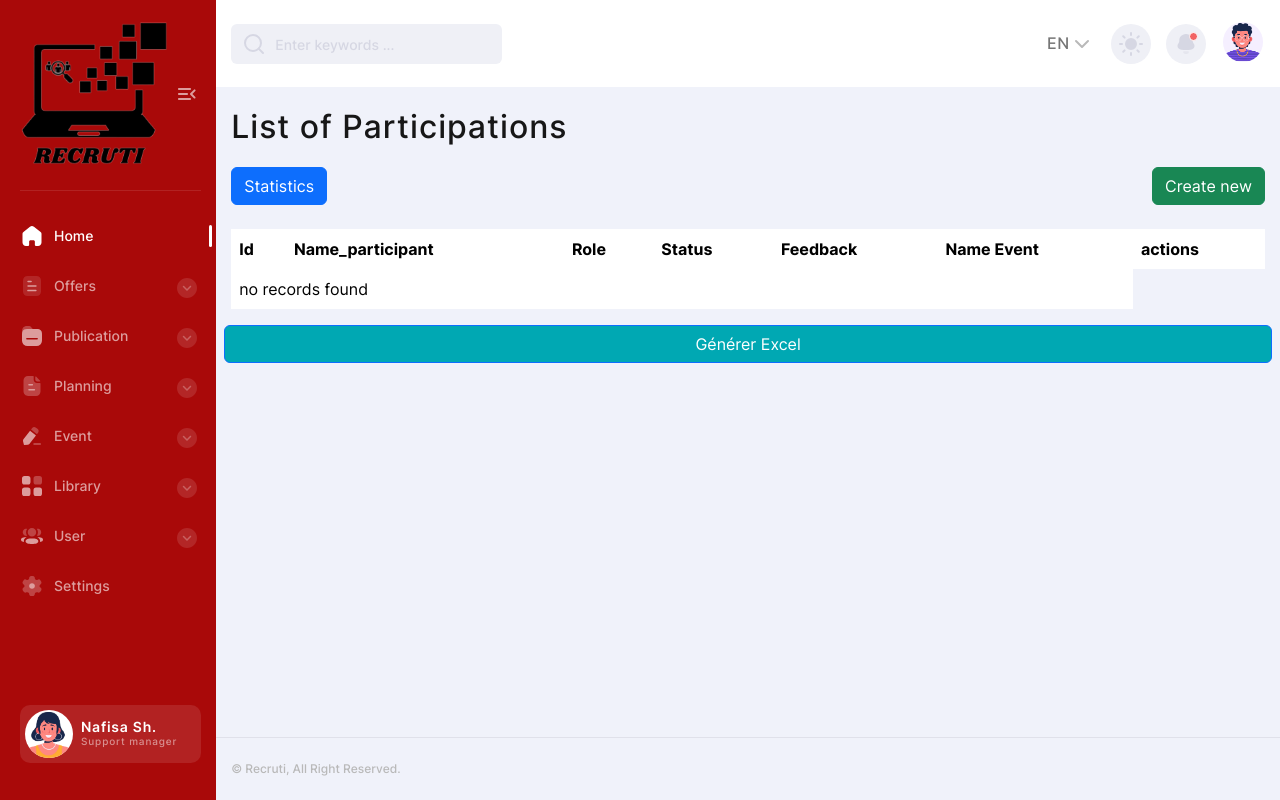
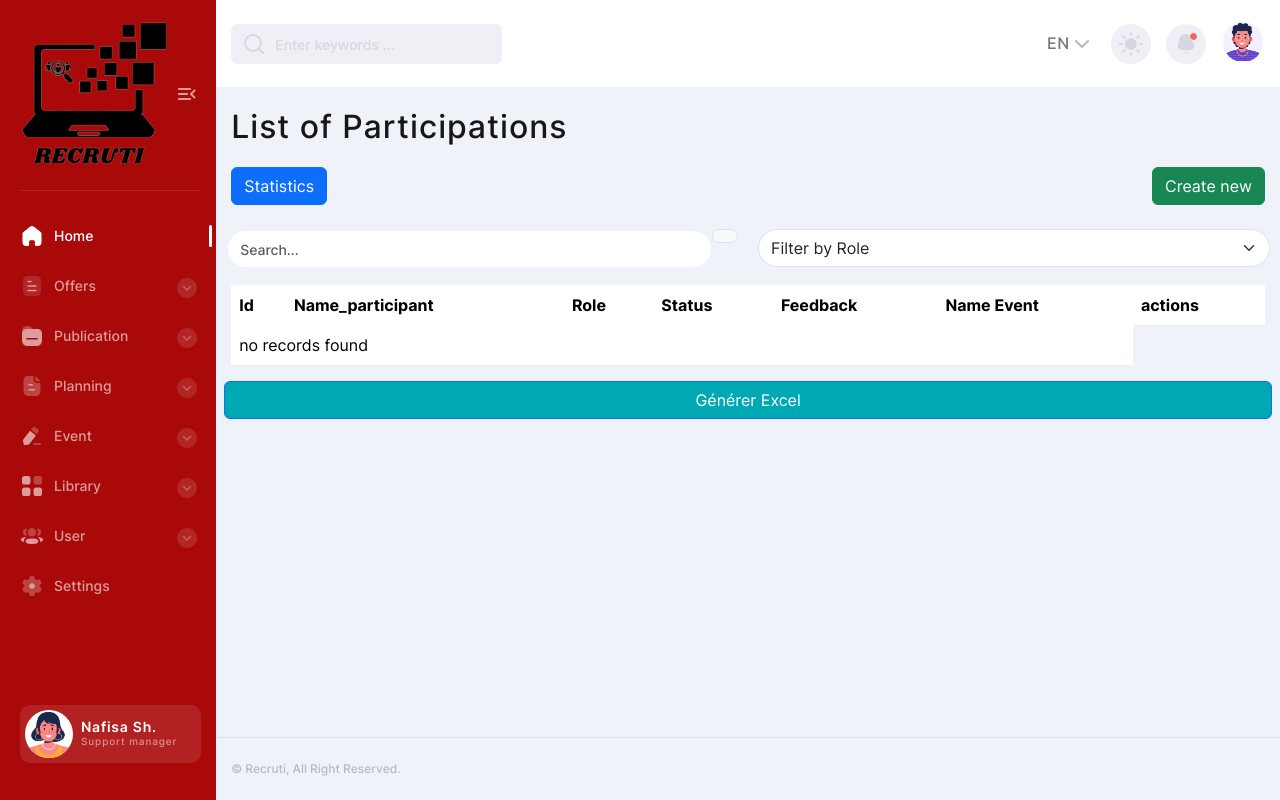
Before and after one commit to khouloudbelhadj/recruti, a Symfony app: template templates/participation/index.html.twig in a window 1280 px wide. Run offline with Twig, Linux system fonts and the light colour scheme; the template is opened without the code that fills it, so the values that code supplies are empty; some libraries are stand-ins or nearby versions.

Commit message:
normalement final

```diff
--- a/templates/participation/index.html.twig
+++ b/templates/participation/index.html.twig
@@ -8,6 +8,30 @@
         <a href="{{ path('app_participation_new') }}" class="btn btn-success float-end" style="margin-block-end: 20px;">Create new</a>
 
         <a href="{{ path('app_event_stats') }}" class="btn btn-primary mb-4">Statistics</a>
+
+
+
+       <div class="row mb-3">
+    <div class="col-md-6">
+        <div class="input-group">
+            <input type="text" id="searchInput" placeholder="Search..." class="form-control rounded-pill">
+            <div class="input-group-append">
+                <span class="input-group-text bg-light rounded-pill"><i class="bi bi-search"></i></span>
+            </div>
+        </div>
+    </div>
+    <div class="col-md-6">
+        <div class="rs-select2--light rs-select2--md">
+            <select class="form-select rounded-pill" name="roleFilter" id="roleFilter">
+                <option value="">Filter by Role</option>
+                <option value="Participant actif">Participant actif</option>
+                <option value="Observateur">Observateur</option>
+                <option value="Bénévole">Bénévole</option>
+                <option value="Expert">Expert</option>
+            </select>
+        </div>
+    </div>
+</div>
 
 
     <table class="table table-borderless table-data3">
@@ -45,4 +69,36 @@
     </table>
 </div>
 <a  href="{{ path('excel') }}" class="btn btn-primary m-2" style="display:block ; margin-bottom: 2.5em; background-color: #00A8B3;">Générer Excel  <i class="fa fa-table" aria-hidden="true"></i></a>
+
+<script>
+function filterTable() {
+    const filter = document.getElementById('searchInput').value.toUpperCase();
+    const roleFilter = document.getElementById('roleFilter').value.toLowerCase();
+    const rows = document.querySelectorAll('table tr');
+
+    for (let i = 1; i < rows.length; i++) {
+        const cols = rows[i].querySelectorAll('td');
+        let visible = false;
+
+        for (let j = 1; j <= 4; j++) {  // Assuming the relevant columns start from 2nd column
+            const cell = cols[j];
+            if (cell.innerText.toUpperCase().indexOf(filter) > -1) {
+                visible = true;
+                break;
+            }
+        }
+
+        // Filtre par thème
+        const roleCell = rows[i].querySelector('td:nth-child(3)'); // Assuming role is in the 8th column
+        if (roleFilter !== '' && roleCell) {
+            visible = visible && roleCell.innerText.toLowerCase().includes(roleFilter);
+        }
+
+        rows[i].style.display = visible ? '' : 'none';
+    }
+}
+
+document.getElementById('searchInput').addEventListener('keyup', filterTable);
+document.getElementById('roleFilter').addEventListener('change', filterTable);
+</script>
 {% endblock %}
```
Also changed, not shown: templates/event/stats.html.twig (+17 -8 lines).
